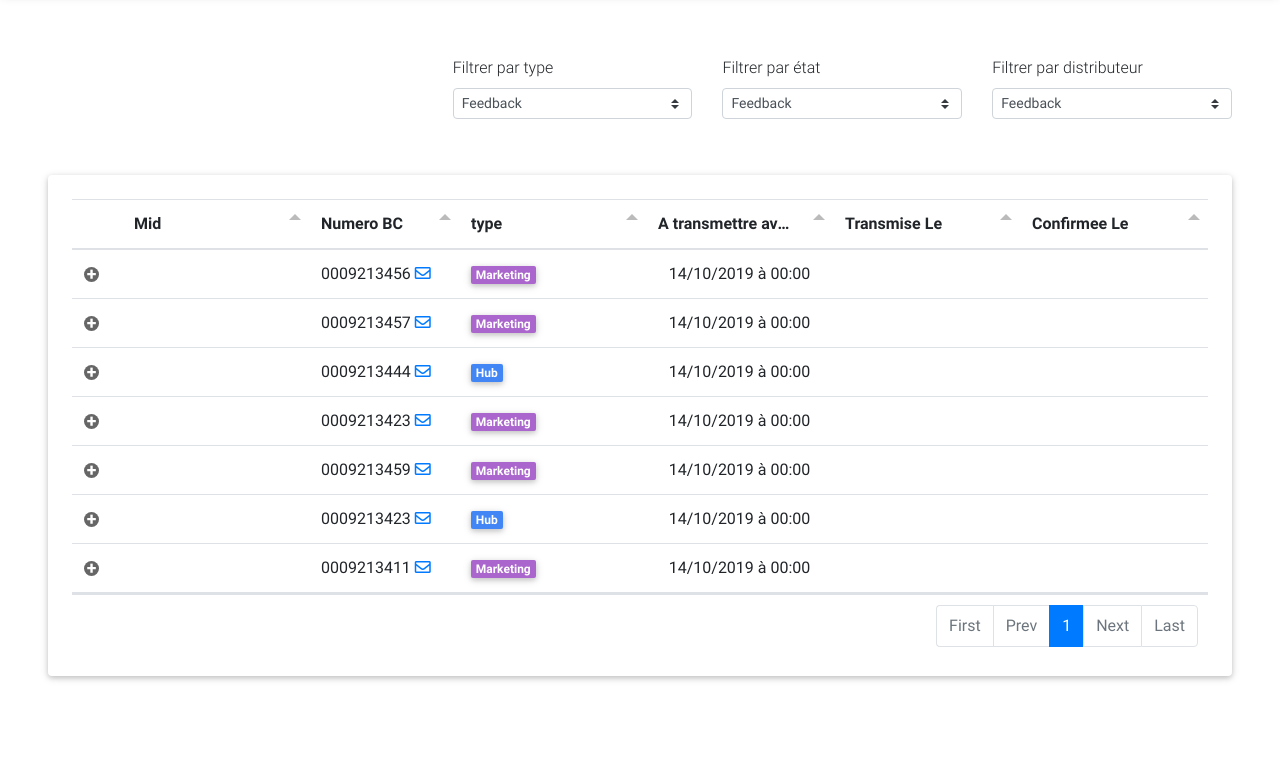
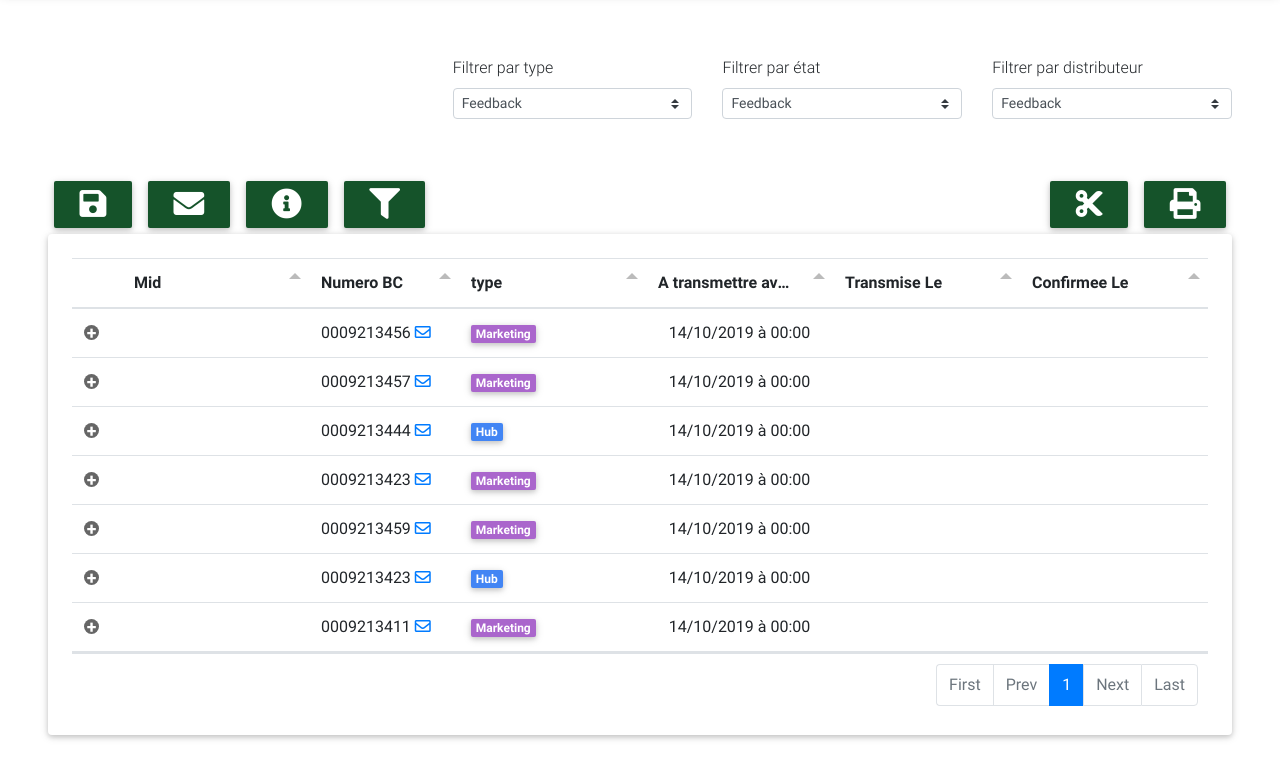
Before and after one commit to Captiva-IT/iTec-Template, a plain HTML site: page Commandes.html in a window 1280 px wide. Shown: the part 72-850 px from the top of the page. Before the commit the page ends 800 px from the top, so only its background shows below. Drawn offline with Linux system fonts and the light colour scheme.

Commit message:
Buttons in order page

```diff
--- a/Commandes.html
+++ b/Commandes.html
@@ -113,6 +113,30 @@
                 <!-- Grid column -->
 
             </div>
+            <div class="row">
+                <div class="col-lg-8 col-md-8">
+                    <button type="button" class="btn btn-sm bg-green-mac white-text">
+                        <i class="fas fa-save fa-3x"></i>
+                    </button>
+                    <button type="button" class="btn btn-sm bg-green-mac white-text">
+                        <i class="fas fa-envelope fa-3x"></i>
+                    </button>
+                    <button type="button" class="btn btn-sm bg-green-mac white-text">
+                        <i class="fas fa-info-circle fa-3x"></i>
+                    </button>
+                    <button type="button" class="btn btn-sm bg-green-mac white-text">
+                        <i class="fas fa-filter fa-3x"></i>
+                    </button>
+                </div>
+                <div class="col-lg-4 col-md-4 text-right">
+                    <button type="button" class="btn btn-sm bg-green-mac white-text">
+                        <i class="fas fa-cut fa-3x"></i>
+                    </button>
+                    <button type="button" class="btn btn-sm bg-green-mac white-text">
+                        <i class="fas fa-print fa-3x"></i>
+                    </button>
+                </div>
+            </div>
 
             <div class="row">
                 <div class="col-lg-12">
@@ -191,7 +215,6 @@
                         </div>
                     </div>
                     <!-- / Collapsible element -->
-
                     <div class="row">
                         <div class="col-lg-12 col-md-12">
                             <div class="table-wrapper">
```
